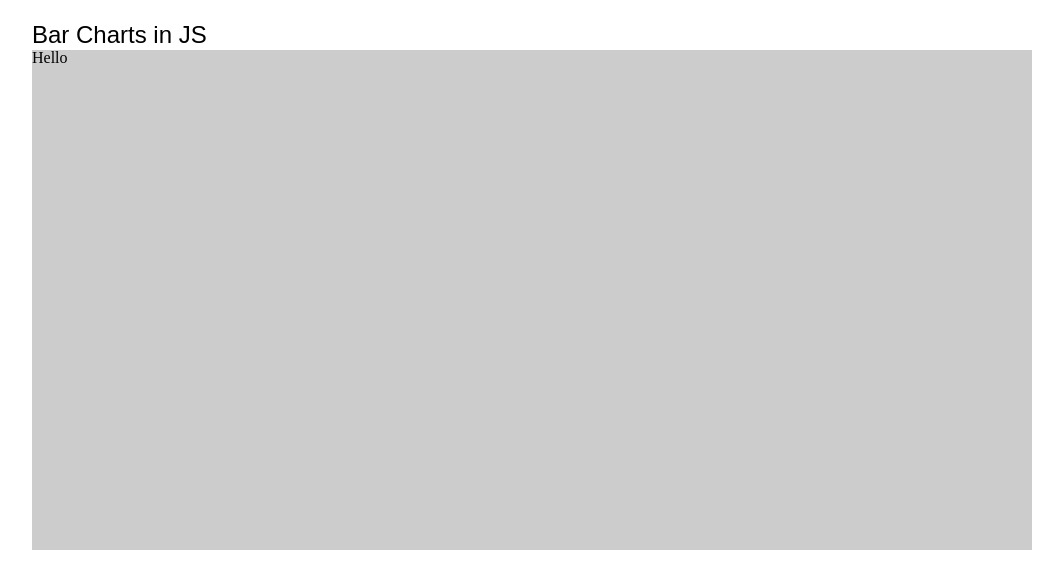
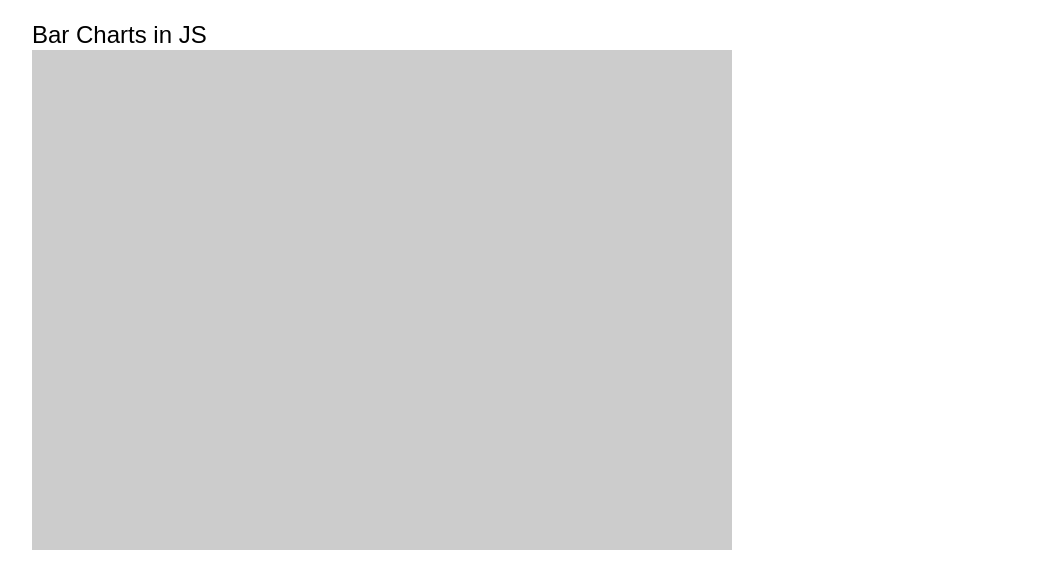
Before and after one commit to rmcwhae/LLBarChart, a website: page index.html in a window 1280 px wide. Shown: the whole page, without its empty margins (108-1171 px from the left). Drawn offline with Linux system fonts and the light colour scheme.

Commit message:
Working chart width and height selection

```diff
--- a/barchart.js
+++ b/barchart.js
@@ -1,6 +1,18 @@
 // drawBarChart(data, options, element);
 const drawBarChart = function(data, options, element) {
-  getElement(element);
+  var chartElement = document.querySelector(element); // assign element to modify
+
+
+// assign chart width and height if provided
+  if(options.width !== undefined) {
+    $(chartElement).width(options.width);
+  }
+  if(options.height !== undefined) {
+    $(chartElement).height(options.height);
+  }
+
+
+
 }
 function getElement(element) {
   var chartElement = document.querySelector(element); // from https://www.w3schools.com/jquery/jquery_dom_add.asp
--- a/index.html
+++ b/index.html
@@ -13,7 +13,7 @@
         <div id="chart"></div>
         <script>
           /* call bar chart */
-        drawBarChart([1,2,3,4,5], {width: 500, height: 500}, '#chart');
+        drawBarChart([1,2,3,4,5], {width: 700, height: 500}, '#chart');
         </script>
     </main>
    </body>
```
